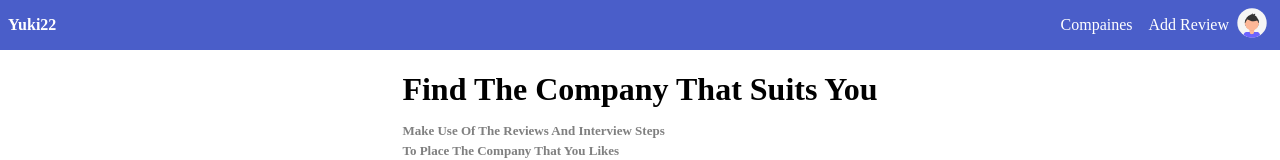
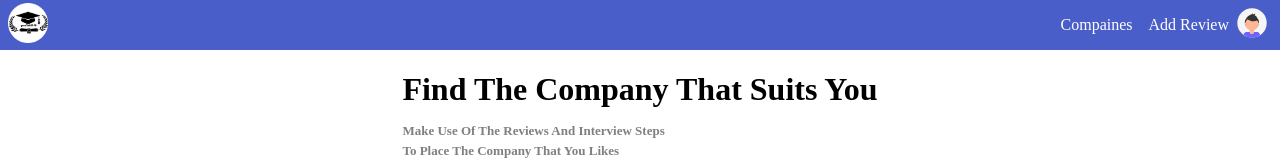
Before and after one commit to programmerraja/Yuki22, a React (Create React App) app in the folder client/: page / in a window 1280 px wide. Shown: the top 160 px of the page. Built offline with nearby package versions, Linux system fonts and the light colour scheme.

Commit message:
logo added

```diff
--- a/client/src/components/Nav/index.js
+++ b/client/src/components/Nav/index.js
@@ -61,7 +61,7 @@ function Nav({user}) {
 return ( <div className="nav">
               <div className="nav-brand">
                     <Link to="/">
-                      Yuki22
+                        <img src={logo}/>
                     </Link>
               </div>
 
--- a/client/src/components/Nav/style.css
+++ b/client/src/components/Nav/style.css
@@ -19,6 +19,9 @@
   color: white;
   font-weight: bold;
   text-decoration: none;
+}
+.nav-brand img{
+  height: 40px;
 }
 
 .nav-center {
```
Also changed, not shown: client/src/img/logo.png.
